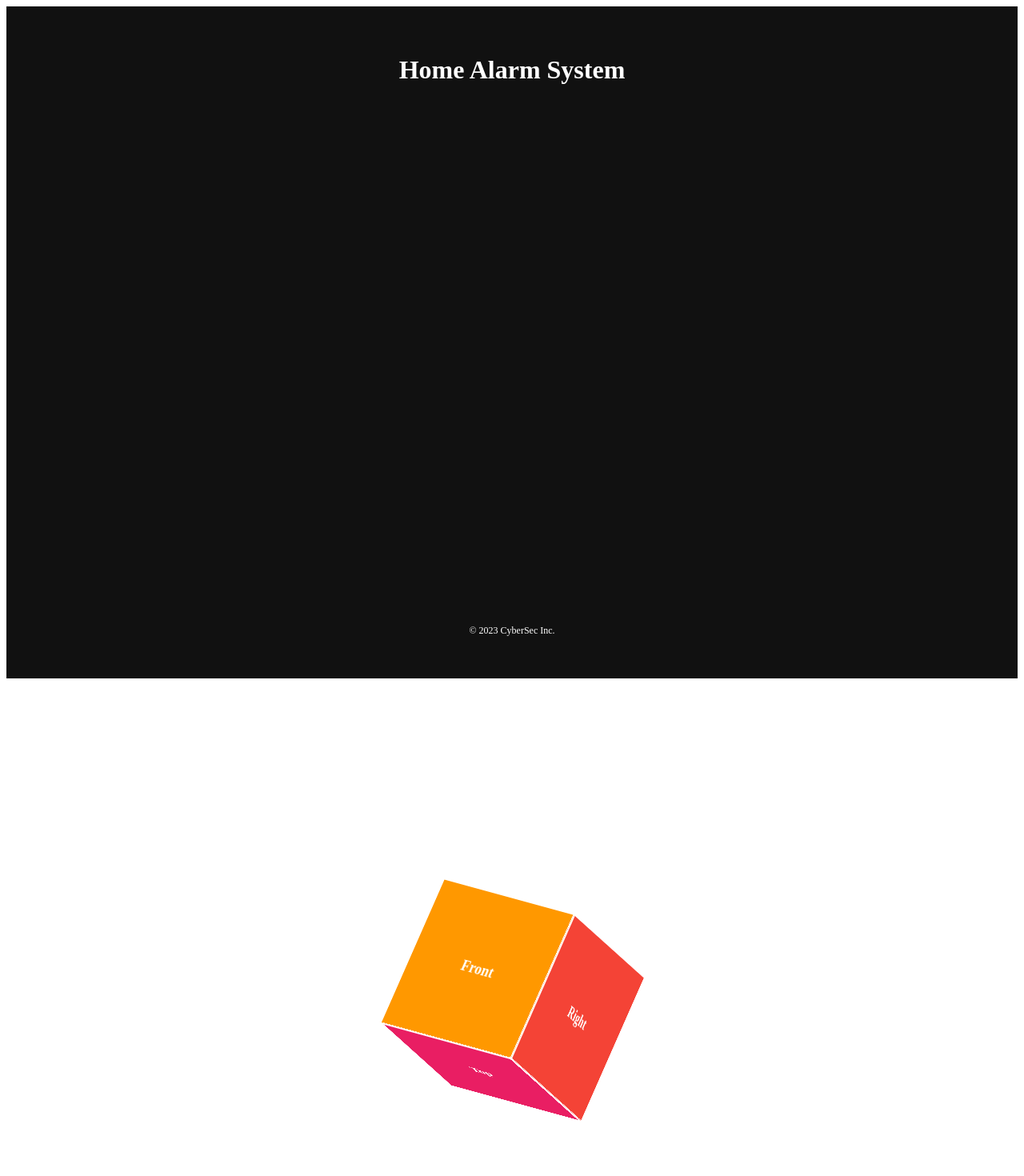
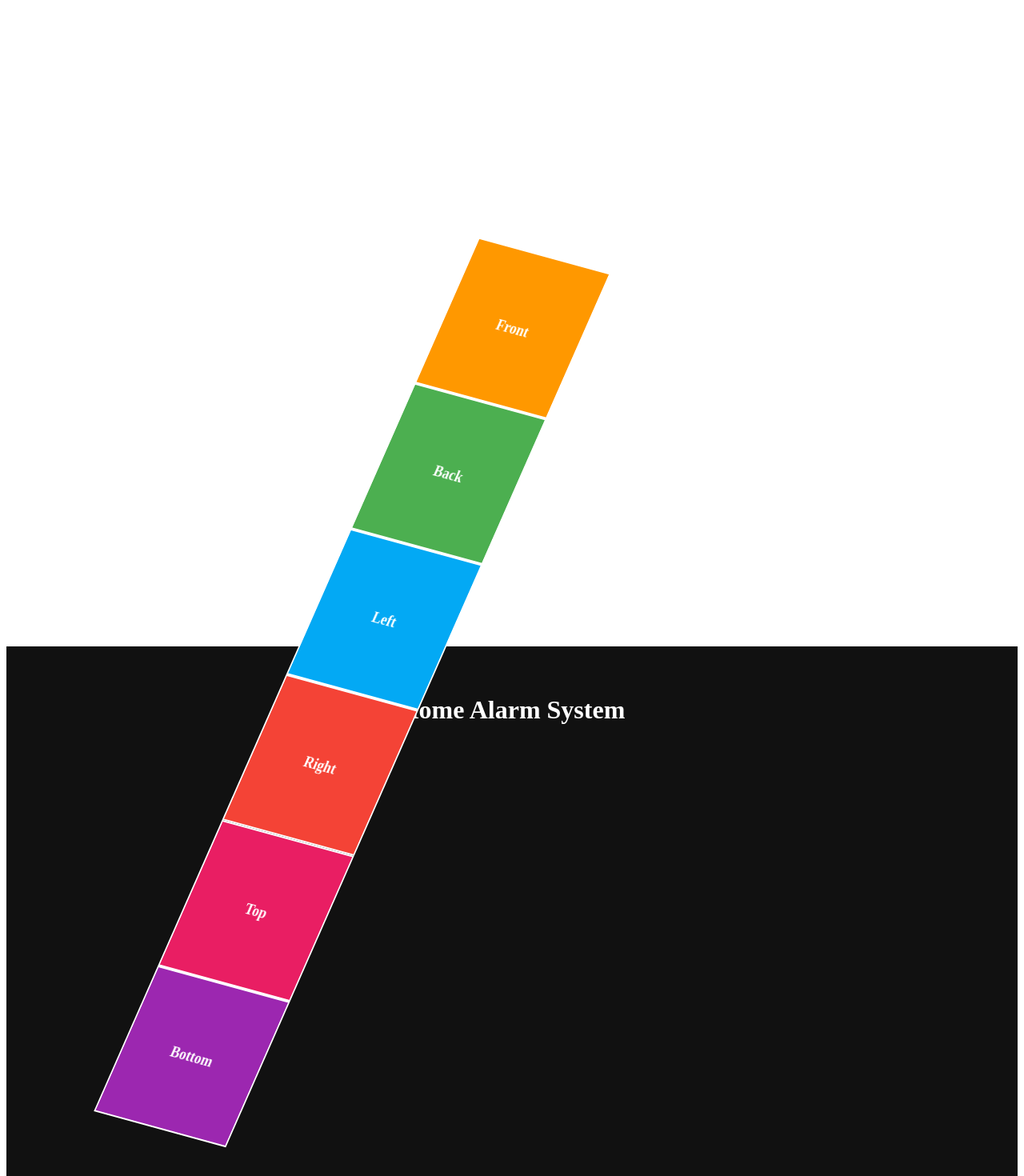
Before and after one commit to BrunoKiptoo/immersive-alarm-system, a React (Create React App) app: page / in a window 1280 px wide. Shown: the top 1470 px of the page at 80% size. Built offline with nearby package versions, Linux system fonts and the light colour scheme.

Commit message:
alarm system

```diff
--- a/src/components/LandingPage.js
+++ b/src/components/LandingPage.js
@@ -1,16 +1,14 @@
-import React from 'react'
-import Dashboard from './DashBoard'
-import UserAuthentication from './UserAuthentication'
+import React from 'react';
+import Dashboard from './DashBoard';
+import UserAuthentication from './UserAuthentication';
 
 function LandingPage() {
   return (
-    <div>
-        <Dashboard/>
-        <UserAuthentication/>
-
-
+    <div className="landing-page-container">
+      <UserAuthentication />
+      <Dashboard />
     </div>
-  )
+  );
 }
 
-export default LandingPage
+export default LandingPage;
--- a/src/components/UserAuthentication.js
+++ b/src/components/UserAuthentication.js
@@ -1,21 +1,26 @@
+
+
 // import React, { useState } from 'react';
 
 // function UserAuthentication() {
 //   const [openSide, setOpenSide] = useState(null);
 //   const [isCubeSplit, setIsCubeSplit] = useState(false);
+//   const [isCubeRotating, setIsCubeRotating] = useState(true);
 
-//   const handleCubeClick = (side) => {
-//     if (isCubeSplit) {
+//   const handleCubeClick = (side, isSplit) => {
+//     if (isSplit) {
 //       setOpenSide(openSide === side ? null : side); // Toggle the open side
 //     } else {
 //       setIsCubeSplit(true);
 //       setOpenSide(side);
+//       setIsCubeRotating(false);
 //     }
 //   };
 
 //   const handleCubeSplit = () => {
 //     setIsCubeSplit(!isCubeSplit);
 //     setOpenSide(null); // Reset the open side when splitting or unsplitting
+//     setIsCubeRotating(!isCubeSplit); // Toggle the rotating state
 //   };
 
 //   const handleInputChange = (event) => {
@@ -27,64 +32,185 @@
 
 //   return (
 //     <div className="user-authentication-container">
-//       <div className={`cube ${isCubeSplit ? 'split' : ''}`} onClick={handleCubeSplit}>
-//         <div
-//           className={`cube-face front ${openSide === 'front' ? 'open' : ''}`}
-//           onClick={() => handleCubeClick('front')}
-//         >
-//           <span>Front</span>
-//           {openSide === 'front' && (
-//             <input type="text" name="front" onChange={handleInputChange} autoFocus />
-//           )}
-//         </div>
-//         <div
-//           className={`cube-face back ${openSide === 'back' ? 'open' : ''}`}
-//           onClick={() => handleCubeClick('back')}
-//         >
-//           <span>Back</span>
-//           {openSide === 'back' && (
-//             <input type="text" name="back" onChange={handleInputChange} autoFocus />
-//           )}
-//         </div>
-//         <div
-//           className={`cube-face left ${openSide === 'left' ? 'open' : ''}`}
-//           onClick={() => handleCubeClick('left')}
-//         >
-//           <span>Left</span>
-//           {openSide === 'left' && (
-//             <input type="text" name="left" onChange={handleInputChange} autoFocus />
-//           )}
-//         </div>
-//         <div
-//           className={`cube-face right ${openSide === 'right' ? 'open' : ''}`}
-//           onClick={() => handleCubeClick('right')}
-//         >
-//           <span>Right</span>
-//           {openSide === 'right' && (
-//             <input type="text" name="right" onChange={handleInputChange} autoFocus />
-//           )}
-//         </div>
-//         <div
-//           className={`cube-face top ${openSide === 'top' ? 'open' : ''}`}
-//           onClick={() => handleCubeClick('top')}
-//         >
-//           <span>Top</span>
-//           {openSide === 'top' && (
-//             <input type="text" name="top" onChange={handleInputChange} autoFocus />
-//           )}
-//         </div>
-//         <div
-//           className={`cube-face bottom ${openSide === 'bottom' ? 'open' : ''}`}
-//           onClick={() => handleCubeClick('bottom')}
-//         >
-//           <span>Bottom</span>
-//           {openSide === 'bottom' && (
-//             <input type="text" name="bottom" onChange={handleInputChange} autoFocus />
-//           )}
-//         </div>
-//       </div>
-//     </div>
-//   );
+//       <div
+//         className={`cube ${isCubeSplit ? 'split' : ''} ${isCubeRotating ? 'rotating' : ''}`}
+//         onClick={() => handleCubeSplit()}
+//       >
+//         {isCubeSplit ? (
+//           <>
+//             <div className="cube-container">
+//               <div className={`cube-face front ${openSide === 'front' ? 'open' : ''}`}>
+//                 <span>Front</span>
+//                 {openSide === 'front' && (
+//                   <input type="text" name="front" onChange={handleInputChange} autoFocus />
+//                 )}
+//               </div>
+//               <div className={`cube-face back ${openSide === 'back' ? 'open' : ''}`}>
+//                 <span>Back</span>
+//                 {openSide === 'back' && (
+//                   <input type="text" name="back" onChange={handleInputChange} autoFocus />
+//                 )}
+//               </div>
+//               <div className={`cube-face left ${openSide === 'left' ? 'open' : ''}`}>
+//                 <span>Left</span>
+//                 {openSide === 'left' && (
+//                   <input type="text" name="left" onChange={handleInputChange} autoFocus />
+//                 )}
+//               </div>
+//               <div className={`cube-face right ${openSide === 'right' ? 'open' : ''}`}>
+//                 <span>Right</span>
+//                 {openSide === 'right' && (
+//                   <input type="text" name="right" onChange={handleInputChange} autoFocus />
+//                 )}
+//               </div>
+//               <div className={`cube-face top ${openSide === 'top' ? 'open' : ''}`}>
+//                 <span>Top</span>
+//                 {openSide === 'top' && (
+//                   <input type="text" name="top" onChange={handleInputChange} autoFocus />
+//                 )}
+//               </div>
+//               <div className={`cube-face bottom ${openSide === 'bottom' ? 'open' : ''}`}>
+//                 <span>Bottom</span>
+//                 {openSide === 'bottom' && (
+//                   <input type="text" name="bottom" onChange={handleInputChange} autoFocus />
+//                 )}
+//               </div>
+//             </div>
+//           </>
+//         ) : (
+//           <>
+//             <div className="cube-face" onClick={() => handleCubeClick('front', true)}>
+//               <span>
+//               Front</span>
+// </div>
+// <div className="cube-face" onClick={() => handleCubeClick('back', true)}>
+// <span>Back</span>
+// </div>
+// <div className="cube-face" onClick={() => handleCubeClick('left', true)}>
+// <span>Left</span>
+// </div>
+// <div className="cube-face" onClick={() => handleCubeClick('right', true)}>
+// <span>Right</span>
+// </div>
+// <div className="cube-face" onClick={() => handleCubeClick('top', true)}>
+// <span>Top</span>
+// </div>
+// <div className="cube-face" onClick={() => handleCubeClick('bottom', true)}>
+// <span>Bottom</span>
+// </div>
+// </>
+// )}
+// </div>
+// </div>
+// );
+// }
+
+// export default UserAuthentication;
+
+
+
+// import React, { useState } from 'react';
+
+// function UserAuthentication() {
+//   const [openSide, setOpenSide] = useState(null);
+//   const [isCubeSplit, setIsCubeSplit] = useState(false);
+//   const [isCubeRotating, setIsCubeRotating] = useState(true);
+
+//   const handleCubeClick = (side, isSplit) => {
+//     if (isSplit) {
+//       setOpenSide(openSide === side ? null : side); // Toggle the open side
+//     } else {
+//       setIsCubeSplit(true);
+//       setOpenSide(side);
+//       setIsCubeRotating(false);
+//     }
+//   };
+
+//   const handleCubeSplit = () => {
+//     setIsCubeSplit(!isCubeSplit);
+//     setOpenSide(null); // Reset the open side when splitting or unsplitting
+//     setIsCubeRotating(!isCubeRotating); // Toggle the rotating state
+//   };
+
+//   const handleInputChange = (event) => {
+//     // Handle input changes for each side of the cube
+//     const { name, value } = event.target;
+//     // You can store the values in state or perform any desired action
+//     console.log(`Side: ${name}, Value: ${value}`);
+//   };
+
+//   return (
+//     <div className="user-authentication-container">
+//       <div
+//         className={`cube ${isCubeSplit ? 'split' : ''} ${isCubeRotating ? 'rotating' : ''}`}
+//         onClick={() => handleCubeSplit()}
+//       >
+//         {isCubeSplit ? (
+//           <>
+//             <div className="cube-container">
+//               <div className={`cube-face front ${openSide === 'front' ? 'open' : ''}`}>
+//                 <span>Front</span>
+//                 {openSide === 'front' && (
+//                   <input type="text" name="front" onChange={handleInputChange} autoFocus />
+//                 )}
+//               </div>
+//               <div className={`cube-face back ${openSide === 'back' ? 'open' : ''}`}>
+//                 <span>Back</span>
+//                 {openSide === 'back' && (
+//                   <input type="text" name="back" onChange={handleInputChange} autoFocus />
+//                 )}
+//               </div>
+//               <div className={`cube-face left ${openSide === 'left' ? 'open' : ''}`}>
+//                 <span>Left</span>
+//                 {openSide === 'left' && (
+//                   <input type="text" name="left" onChange={handleInputChange} autoFocus />
+//                 )}
+//               </div>
+//               <div className={`cube-face right ${openSide === 'right' ? 'open' : ''}`}>
+//                 <span>Right</span>
+//                 {openSide === 'right' && (
+//                   <input type="text" name="right" onChange={handleInputChange} autoFocus />
+//                 )}
+//               </div>
+//               <div className={`cube-face top ${openSide === 'top' ? 'open' : ''}`}>
+//                 <span>Top</span>
+//                 {openSide === 'top' && (
+//                   <input type="text" name="top" onChange={handleInputChange} autoFocus />
+//                 )}
+//               </div>
+//               <div className={`cube-face bottom ${openSide === 'bottom' ? 'open' : ''}`}>
+//                 <span>Bottom</span>
+//                 {openSide === 'bottom' && (
+//                   <input type="text" name="bottom" onChange={handleInputChange} autoFocus />
+//                 )}
+//               </div>
+//             </div>
+//           </>
+//         ) : (
+//           <>
+//             <div className="cube-face front" onClick={() => handleCubeClick('front', true)}>
+//               <span>Front</span>
+//             </div>
+//             <div className="cube-face back" onClick={() => handleCubeClick('back', true)}>
+// <span>Back</span>
+// </div>
+// <div className="cube-face left" onClick={() => handleCubeClick('left', true)}>
+// <span>Left</span>
+// </div>
+// <div className="cube-face right" onClick={() => handleCubeClick('right', true)}>
+// <span>Right</span>
+// </div>
+// <div className="cube-face top" onClick={() => handleCubeClick('top', true)}>
+// <span>Top</span>
+// </div>
+// <div className="cube-face bottom" onClick={() => handleCubeClick('bottom', true)}>
+// <span>Bottom</span>
+// </div>
+// </>
+// )}
+// </div>
+// </div>
+// );
 // }
 
 // export default UserAuthentication;
@@ -95,19 +221,22 @@ import React, { useState } from 'react';
 function UserAuthentication() {
   const [openSide, setOpenSide] = useState(null);
   const [isCubeSplit, setIsCubeSplit] = useState(false);
+  const [isCubeRotating, setIsCubeRotating] = useState(true);
 
-  const handleCubeClick = (side) => {
-    if (isCubeSplit) {
+  const handleCubeClick = (side, isSplit) => {
+    if (isSplit) {
       setOpenSide(openSide === side ? null : side); // Toggle the open side
     } else {
       setIsCubeSplit(true);
       setOpenSide(side);
+      setIsCubeRotating(false);
     }
   };
 
   const handleCubeSplit = () => {
     setIsCubeSplit(!isCubeSplit);
     setOpenSide(null); // Reset the open side when splitting or unsplitting
+    setIsCubeRotating(!isCubeRotating); // Toggle the rotating state
   };
 
   const handleInputChange = (event) => {
@@ -119,66 +248,74 @@ function UserAuthentication() {
 
   return (
     <div className="user-authentication-container">
-      <div className={`cube ${isCubeSplit ? 'split' : ''}`} onClick={handleCubeSplit}>
       <div
-          className={`cube-face front ${openSide === 'front' ? 'open' : ''}`}
-          onClick={() => handleCubeClick('front')}
+        className={`cube ${isCubeSplit ? 'split' : ''} ${isCubeRotating ? 'rotating' : ''}`}
+        onClick={() => handleCubeSplit()}
       >
+        {isCubeSplit ? (
+          <div className="cube-container">
+            <div className={`cube-face front ${openSide === 'front' ? 'open' : ''}`}>
               <span>Front</span>
               {openSide === 'front' && (
                 <input type="text" name="front" onChange={handleInputChange} autoFocus />
               )}
             </div>
-        <div
-          className={`cube-face back ${openSide === 'back' ? 'open' : ''}`}
-          onClick={() => handleCubeClick('back')}
-        >
+            <div className={`cube-face back ${openSide === 'back' ? 'open' : ''}`}>
               <span>Back</span>
               {openSide === 'back' && (
                 <input type="text" name="back" onChange={handleInputChange} autoFocus />
               )}
             </div>
-        <div
-          className={`cube-face left ${openSide === 'left' ? 'open' : ''}`}
-          onClick={() => handleCubeClick('left')}
-        >
+            <div className={`cube-face left ${openSide === 'left' ? 'open' : ''}`}>
               <span>Left</span>
               {openSide === 'left' && (
                 <input type="text" name="left" onChange={handleInputChange} autoFocus />
               )}
             </div>
-        <div
-          className={`cube-face right ${openSide === 'right' ? 'open' : ''}`}
-          onClick={() => handleCubeClick('right')}
-        >
+            <div className={`cube-face right ${openSide === 'right' ? 'open' : ''}`}>
               <span>Right</span>
               {openSide === 'right' && (
                 <input type="text" name="right" onChange={handleInputChange} autoFocus />
               )}
             </div>
-        <div
-          className={`cube-face top ${openSide === 'top' ? 'open' : ''}`}
-          onClick={() => handleCubeClick('top')}
-        >
+            <div className={`cube-face top ${openSide === 'top' ? 'open' : ''}`}>
               <span>Top</span>
               {openSide === 'top' && (
                 <input type="text" name="top" onChange={handleInputChange} autoFocus />
               )}
             </div>
-        <div
-          className={`cube-face bottom ${openSide === 'bottom' ? 'open' : ''}`}
-          onClick={() => handleCubeClick('bottom')}
-        >
+            <div className={`cube-face bottom ${openSide === 'bottom' ? 'open' : ''}`}>
               <span>Bottom</span>
               {openSide === 'bottom' && (
                 <input type="text" name="bottom" onChange={handleInputChange} autoFocus />
               )}
             </div>
           </div>
+        ) : (
+          <>
+            <div className="cube-face front" onClick={() => handleCubeClick('front', true)}>
+<span>Front</span>
+</div>
+<div className="cube-face back" onClick={() => handleCubeClick('back', true)}>
+<span>Back</span>
+</div>
+<div className="cube-face left" onClick={() => handleCubeClick('left', true)}>
+<span>Left</span>
+</div>
+<div className="cube-face right" onClick={() => handleCubeClick('right', true)}>
+<span>Right</span>
+</div>
+<div className="cube-face top" onClick={() => handleCubeClick('top', true)}>
+<span>Top</span>
+</div>
+<div className="cube-face bottom" onClick={() => handleCubeClick('bottom', true)}>
+<span>Bottom</span>
+</div>
+</>
+)}
+</div>
 </div>
 );
 }
 
 export default UserAuthentication;
-
-              //
--- a/src/index.css
+++ b/src/index.css
@@ -23,6 +23,12 @@
   font-size: 12px;
 }
 
+.landing-page-container {
+  position: relative;
+}
+
+
+/*
 .user-authentication-container {
   display: flex;
   justify-content: center;
@@ -35,19 +41,33 @@
   height: 200px;
   position: relative;
   transform-style: preserve-3d;
-  animation: rotate 10s infinite linear;
   transition: transform 0.5s ease;
-  transform: ${isCubeSplit ? 'rotateX(90deg) rotateY(45deg)' : 'none'};
+  cursor: pointer;
 }
 
 .cube.split {
-  transform: none;
+  transform: translateZ(-100px) rotateX(180deg);
+}
+
+.cube.rotating {
+  animation: rotate 10s infinite linear;
+}
+
+.cube-container {
+  width: 400px;
+  height: 400px;
+  position: absolute;
+  top: 50%;
+  left: 50%;
+  transform: translate(-50%, -50%);
+  transform-style: preserve-3d;
+  animation: openContainer 0.5s ease;
 }
 
 .cube-face {
   position: absolute;
-  width: 100%;
-  height: 100%;
+  width: 200px;
+  height: 200px;
   border: 2px solid #fff;
   color: #fff;
   display: flex;
@@ -62,7 +82,6 @@
 
 .cube-face.open {
   transform: none;
-  animation: openSide 0.5s ease;
 }
 
 .front {
@@ -104,7 +123,121 @@
   }
 }
 
-@keyframes openSide {
+@keyframes openContainer {
+  0% {
+    transform: scale(0);
+  }
+  100% {
+    transform: scale(1);
+  }
+} */
+
+
+
+
+.user-authentication-container {
+  display: flex;
+  justify-content: center;
+  align-items: center;
+  height: 100vh;
+}
+
+.cube {
+  width: 200px;
+  height: 200px;
+  position: relative;
+  transform-style: preserve-3d;
+  transition: transform 0.5s ease;
+  cursor: pointer;
+}
+
+
+
+.cube.split {
+  transform: translateZ(-100px) rotateX(180deg);
+}
+
+.cube.rotating {
+  animation: rotate 10s infinite linear;
+}
+
+
+.cube-face.open {
+  transform: none;
+}
+
+.cube-container {
+  width: 800px;
+  height: 400px;
+  position: absolute;
+  top: 50%;
+  left: 50%;
+  transform: translate(-50%, -50%);
+  transform-style: preserve-3d;
+  display: grid;
+  grid-template-columns: repeat(3, 1fr);
+  grid-template-rows: repeat(2, 1fr);
+  gap: 10px;
+  /* animation: openContainer 0.5s ease; */
+}
+
+
+
+
+.cube-face {
+  position: relative;
+  width: 100%;
+  height: 100%;
+  border: 2px solid #fff;
+  color: #fff;
+  display: flex;
+  justify-content: center;
+  align-items: center;
+  font-size: 20px;
+  font-weight: bold;
+  transform-style: preserve-3d;
+  backface-visibility: hidden;
+  transition: transform 0.5s ease;
+
+}
+
+
+
+.front {
+  background-color: #ff9800;
+
+}
+
+.back {
+  background-color: #4caf50;
+}
+
+.left {
+  background-color: #03a9f4;
+}
+
+.right {
+  background-color: #f44336;
+}
+
+.top {
+  background-color: #e91e63;
+}
+
+.bottom {
+  background-color: #9c27b0;
+}
+
+@keyframes rotate {
+  0% {
+    transform: rotateX(0deg) rotateY(0deg) rotateZ(0deg);
+  }
+  100% {
+    transform: rotateX(360deg) rotateY(360deg) rotateZ(360deg);
+  }
+}
+
+@keyframes openContainer {
   0% {
     transform: scale(0);
   }
```
Lines whose indentation alone changed are shown as unchanged.
